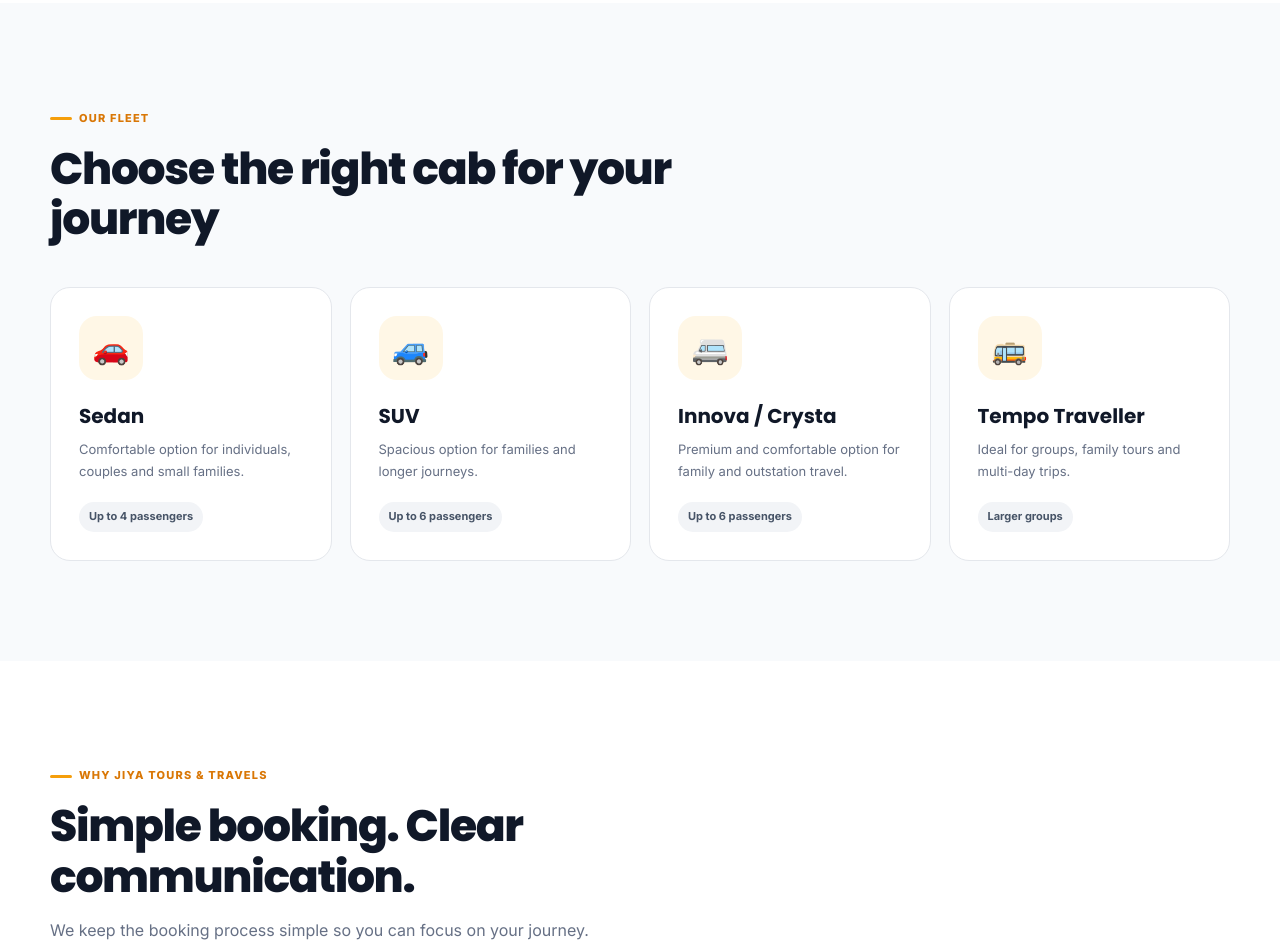
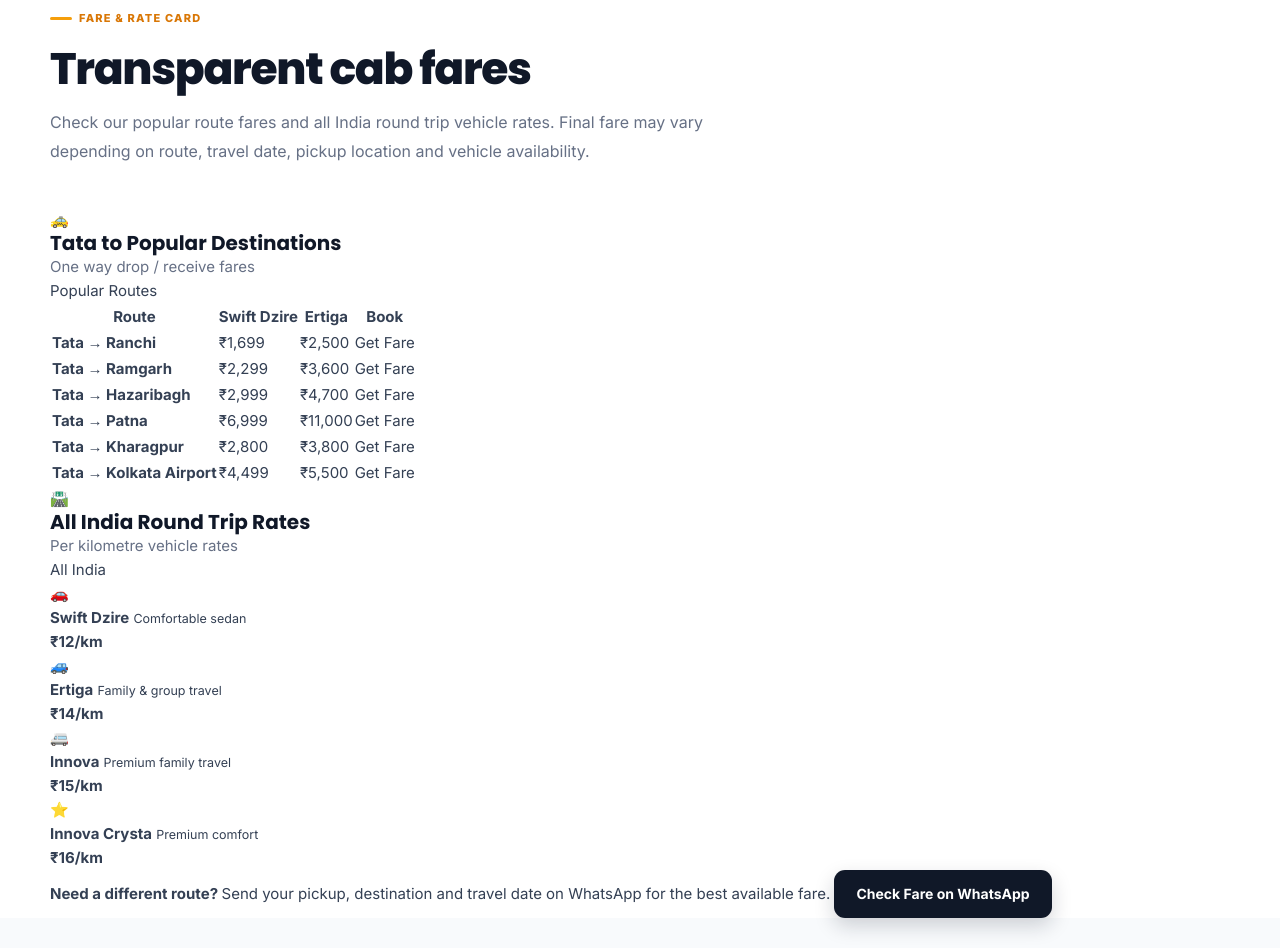
Before and after one commit to masoomh250/jiya-tours-travels, a plain HTML site: page index.html in a window 1280 px wide. Shown: the part 4937-5885 px from the top of the page. Drawn offline with Linux system fonts and the light colour scheme.

Commit message:
Update index.html

```diff
--- a/index.html
+++ b/index.html
@@ -1342,7 +1342,312 @@
       </div>
 
     </section>
-
+<!-- =========================================================
+     FARE & RATE CARD
+     ========================================================= -->
+
+<section class="fare-section" id="rates">
+  <div class="container">
+
+    <div class="section-heading">
+      <div class="eyebrow">FARE & RATE CARD</div>
+
+      <h2>Transparent cab fares</h2>
+
+      <p>
+        Check our popular route fares and all India round trip
+        vehicle rates. Final fare may vary depending on route,
+        travel date, pickup location and vehicle availability.
+      </p>
+    </div>
+
+
+    <!-- TATA ROUTES -->
+
+    <div class="fare-card">
+
+      <div class="fare-card-header">
+
+        <div>
+          <span class="fare-icon">🚕</span>
+
+          <div>
+            <h3>Tata to Popular Destinations</h3>
+
+            <p>
+              One way drop / receive fares
+            </p>
+          </div>
+        </div>
+
+        <span class="fare-badge">
+          Popular Routes
+        </span>
+
+      </div>
+
+
+      <div class="fare-table-wrapper">
+
+        <table class="fare-table">
+
+          <thead>
+
+            <tr>
+              <th>Route</th>
+              <th>Swift Dzire</th>
+              <th>Ertiga</th>
+              <th>Book</th>
+            </tr>
+
+          </thead>
+
+
+          <tbody>
+
+            <tr>
+              <td><strong>Tata → Ranchi</strong></td>
+              <td>₹1,699</td>
+              <td>₹2,500</td>
+              <td>
+                <a href="#booking" class="fare-book-btn">
+                  Get Fare
+                </a>
+              </td>
+            </tr>
+
+
+            <tr>
+              <td><strong>Tata → Ramgarh</strong></td>
+              <td>₹2,299</td>
+              <td>₹3,600</td>
+              <td>
+                <a href="#booking" class="fare-book-btn">
+                  Get Fare
+                </a>
+              </td>
+            </tr>
+
+
+            <tr>
+              <td><strong>Tata → Hazaribagh</strong></td>
+              <td>₹2,999</td>
+              <td>₹4,700</td>
+              <td>
+                <a href="#booking" class="fare-book-btn">
+                  Get Fare
+                </a>
+              </td>
+            </tr>
+
+
+            <tr>
+              <td><strong>Tata → Patna</strong></td>
+              <td>₹6,999</td>
+              <td>₹11,000</td>
+              <td>
+                <a href="#booking" class="fare-book-btn">
+                  Get Fare
+                </a>
+              </td>
+            </tr>
+
+
+            <tr>
+              <td><strong>Tata → Kharagpur</strong></td>
+              <td>₹2,800</td>
+              <td>₹3,800</td>
+              <td>
+                <a href="#booking" class="fare-book-btn">
+                  Get Fare
+                </a>
+              </td>
+            </tr>
+
+
+            <tr>
+              <td><strong>Tata → Kolkata Airport</strong></td>
+              <td>₹4,499</td>
+              <td>₹5,500</td>
+              <td>
+                <a href="#booking" class="fare-book-btn">
+                  Get Fare
+                </a>
+              </td>
+            </tr>
+
+          </tbody>
+
+        </table>
+
+      </div>
+
+    </div>
+
+
+    <!-- ALL INDIA RATES -->
+
+    <div class="fare-card">
+
+      <div class="fare-card-header">
+
+        <div>
+
+          <span class="fare-icon">🛣️</span>
+
+          <div>
+
+            <h3>All India Round Trip Rates</h3>
+
+            <p>
+              Per kilometre vehicle rates
+            </p>
+
+          </div>
+
+        </div>
+
+        <span class="fare-badge">
+          All India
+        </span>
+
+      </div>
+
+
+      <div class="vehicle-rate-grid">
+
+
+        <!-- DZIRE -->
+
+        <div class="vehicle-rate">
+
+          <span class="vehicle-rate-icon">
+            🚗
+          </span>
+
+          <div>
+
+            <strong>Swift Dzire</strong>
+
+            <small>
+              Comfortable sedan
+            </small>
+
+          </div>
+
+          <b>
+            ₹12<span>/km</span>
+          </b>
+
+        </div>
+
+
+        <!-- ERTIGA -->
+
+        <div class="vehicle-rate">
+
+          <span class="vehicle-rate-icon">
+            🚙
+          </span>
+
+          <div>
+
+            <strong>Ertiga</strong>
+
+            <small>
+              Family & group travel
+            </small>
+
+          </div>
+
+          <b>
+            ₹14<span>/km</span>
+          </b>
+
+        </div>
+
+
+        <!-- INNOVA -->
+
+        <div class="vehicle-rate">
+
+          <span class="vehicle-rate-icon">
+            🚐
+          </span>
+
+          <div>
+
+            <strong>Innova</strong>
+
+            <small>
+              Premium family travel
+            </small>
+
+          </div>
+
+          <b>
+            ₹15<span>/km</span>
+          </b>
+
+        </div>
+
+
+        <!-- INNOVA CRYSTA -->
+
+        <div class="vehicle-rate featured-rate">
+
+          <span class="vehicle-rate-icon">
+            ⭐
+          </span>
+
+          <div>
+
+            <strong>Innova Crysta</strong>
+
+            <small>
+              Premium comfort
+            </small>
+
+          </div>
+
+          <b>
+            ₹16<span>/km</span>
+          </b>
+
+        </div>
+
+
+      </div>
+
+    </div>
+
+
+    <!-- WHATSAPP CTA -->
+
+    <div class="fare-note">
+
+      <strong>
+        Need a different route?
+      </strong>
+
+      <span>
+        Send your pickup, destination and travel date
+        on WhatsApp for the best available fare.
+      </span>
+
+      <a
+        href="https://wa.me/919801483637?text=Hello%20Zia%20Tours%20%26%20Travels%2C%20I%20want%20to%20check%20cab%20fare."
+        target="_blank"
+        rel="noopener"
+        class="btn btn-primary"
+      >
+        Check Fare on WhatsApp
+      </a>
+
+    </div>
+
+  </div>
+</section>
 
     <!-- ================= FLEET ================= -->
 
```
